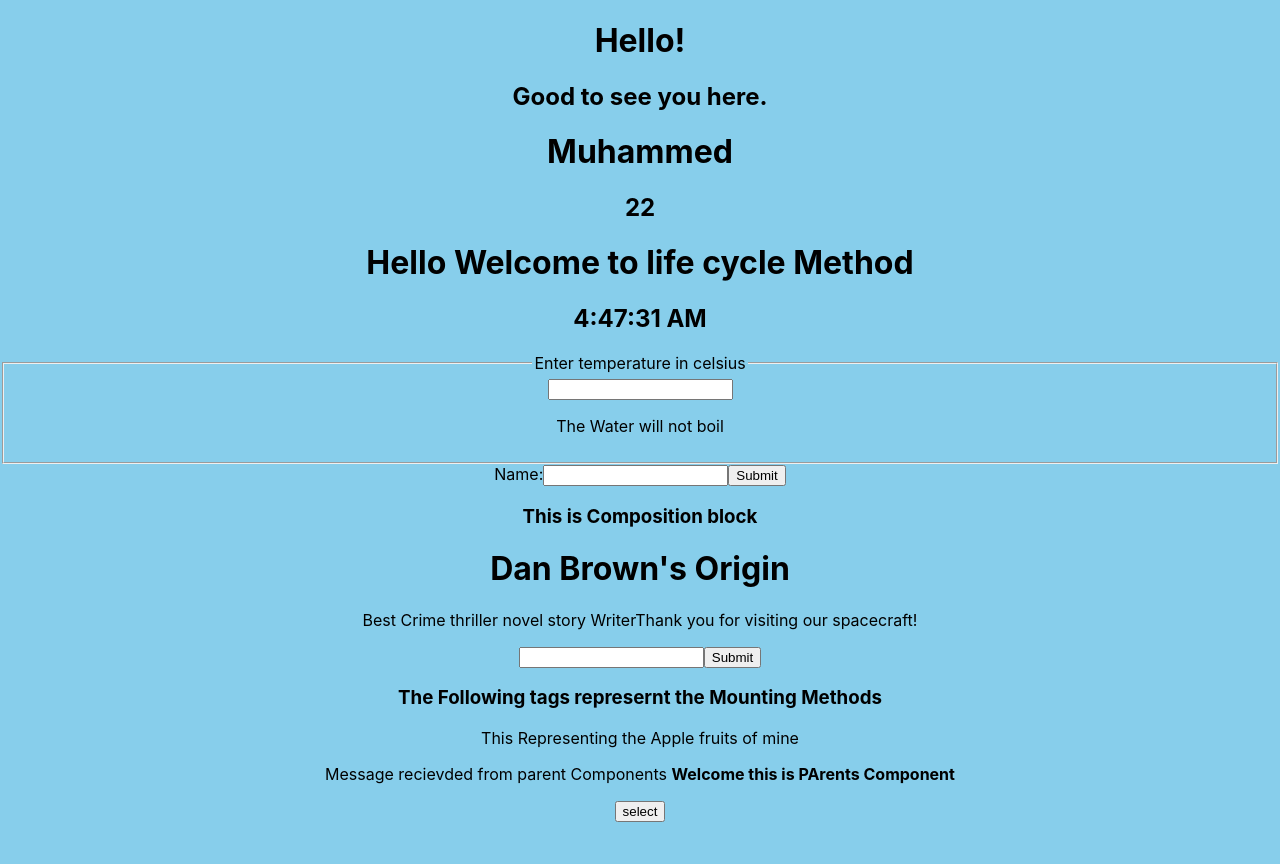
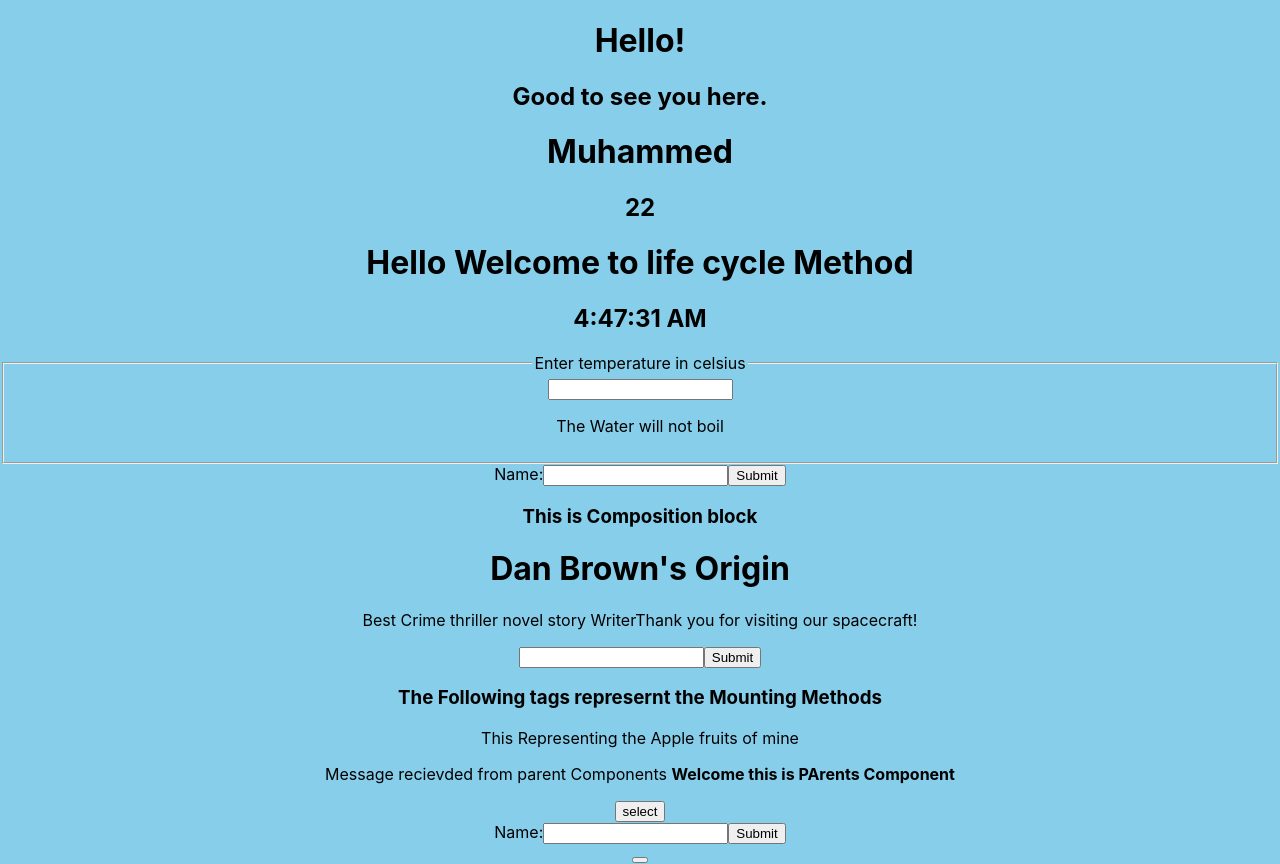
Before and after one commit to Mdhamza77/React, a React (Create React App) app: page / in a window 1280 px wide. Before the commit the page ends 822 px from the top, so only its background shows below. Built offline with nearby package versions, Linux system fonts and the light colour scheme.

Commit message:
Implementation on Code Splitting

```diff
--- a/src/App.js
+++ b/src/App.js
@@ -8,6 +8,7 @@ import Composition from './Composition';
 import Lifecycle from './lifecycle';
 import ParentChild from './ParentChild';
 import Keyboard from './Keyboard';
+import Split from './Split';
 function App() {
 
   return (
@@ -27,6 +28,7 @@ function App() {
          <Lifecycle/>
          <ParentChild/>
          <Keyboard/>
+         <Split/>
 
 
 
--- a/src/Onclick.js
+++ b/src/Onclick.js
@@ -1,18 +1,19 @@
+import React from "react";
 class Onclick extends React.Component {
-    //     constructor(props){
-    //         super(props);
-    //         this.state = {
-    //             value : ""
-    //         }
+         constructor(props){
+             super(props);
+             this.state = {
+                 value : ""
+             }
 
-    //     }
-    //     handle(){
-    //         console.log("Click handle")
-    //     }
-    //     render(){
-    //         return(
-    //             <button onClick={()=>{this.handle()}}></button>
-    //         )
-    //     }
-    // }
-    // export default Onclick;
+         }
+         handle(){
+             console.log("Click handle")
+         }
+         render(){
+             return(
+                 <button onClick={()=>{this.handle()}}></button>
+             )
+         }
+     }
+     export default Onclick;
--- /dev/null
+++ b/src/Split.js
@@ -0,0 +1,17 @@
+import React, { Suspense } from 'react';
+
+const OtherComponent = React.lazy(() => import('./Forms'));
+const Another = React.lazy(()=> import('./Onclick'))
+function Split() {
+  return (
+    <div>
+      <Suspense fallback={<div>Loading...</div>}>
+        <OtherComponent />
+        <Another/>
+      </Suspense>
+
+    </div>
+  );
+}
+
+export default Split;
```
